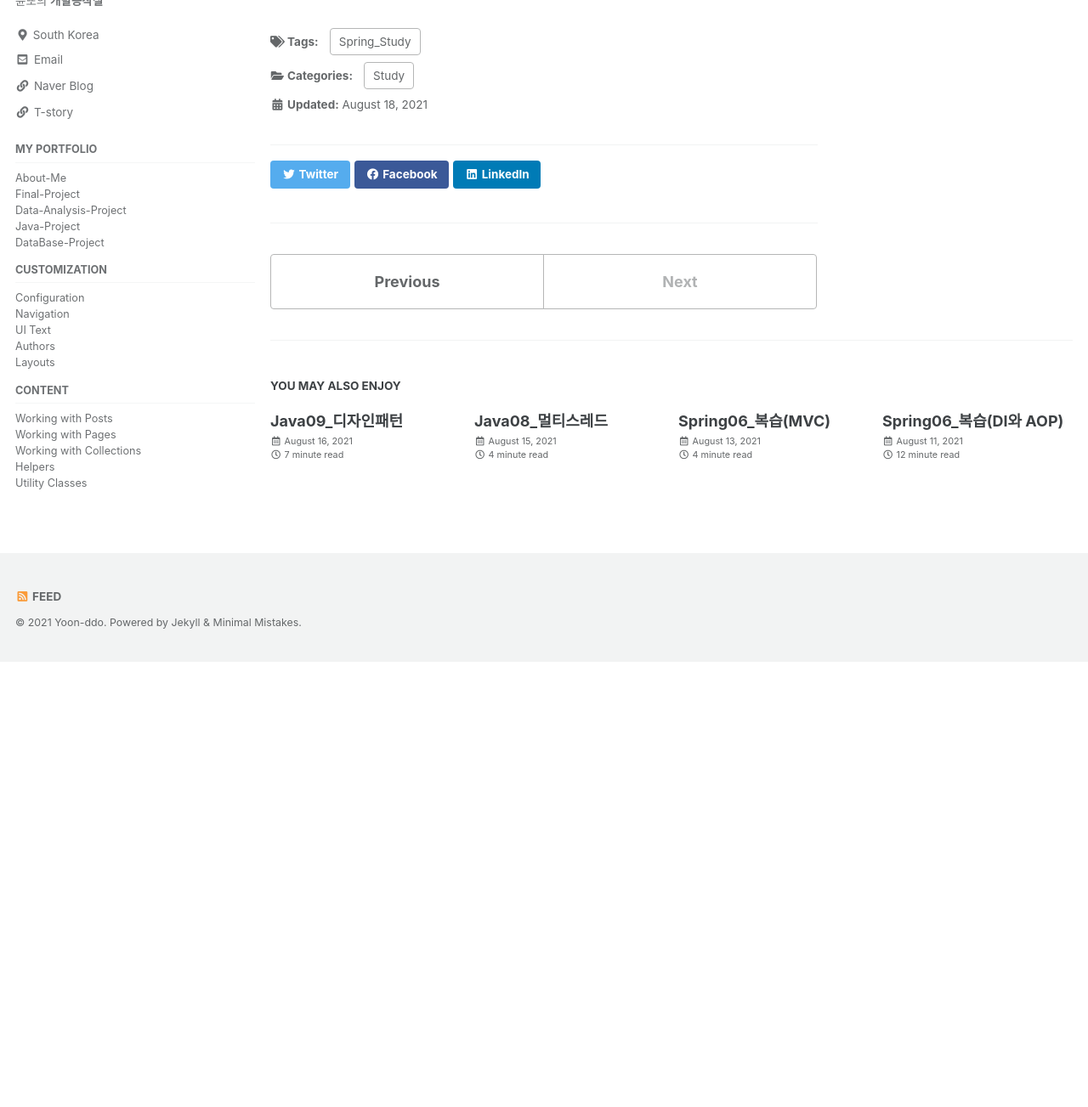
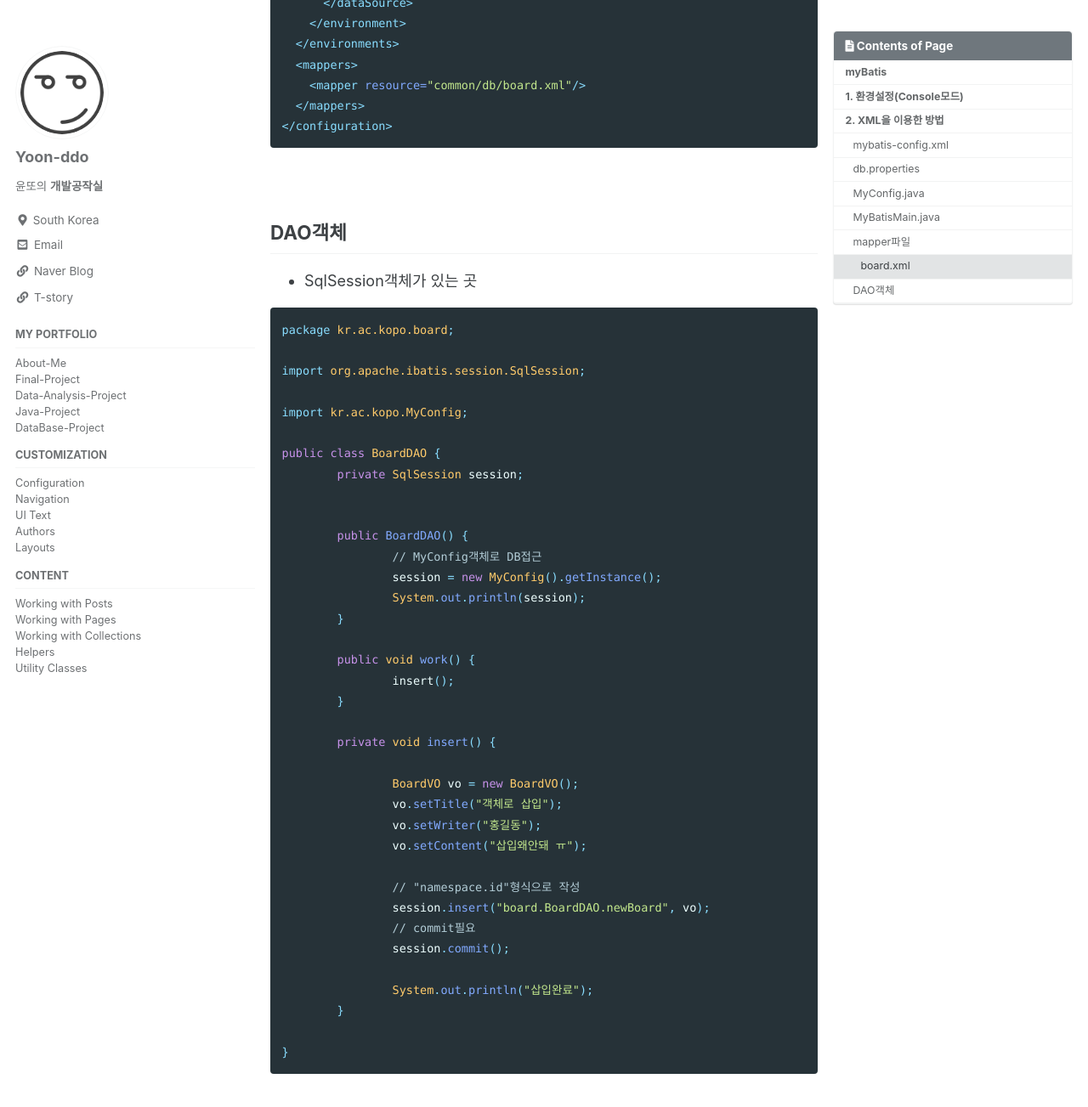
Before and after one commit to Yoon-ddo/Yoon-ddo.github.io, a Jekyll site: the page built from _posts/2021-08-18-Spring07_MyBatis.md, in a window 1280 px wide and 1400 px high, scrolled down 6237 px. Shown: the top 1303 px of the window at 85% size. Built offline with Jekyll 4.4.1, drawn with Linux system fonts in a browser that asks for light colours; cached includes are drawn as plain includes; before the commit the page ends 7016 px from its top, so only the background shows below that; some of the changed text lies outside the part shown.

Commit message:
Update 2021-08-18-Spring07_MyBatis.md

````diff
--- a/_posts/2021-08-18-Spring07_MyBatis.md
+++ b/_posts/2021-08-18-Spring07_MyBatis.md
@@ -163,10 +163,16 @@ public class MyBatisMain {
 * 실제 쿼리를 적용할 파일
 * 태그종류
   - select
+    + `resultType` : record와 관련
   - insert
   - update
   - delete
-* 구문을 구분하는 속성은 `id`속성이다.
+
+* 속성 종류
+  - 구문을 구분하는 속성은 `id`속성이다.
+  - `parameterType` : 객체로부터 날아온 객체의 type
+    + parameterType="kr.ac.kopo.board.BoardVO"
+    + 객체 링크확인
 
 ```xml
 <select id="selectAll">
@@ -189,14 +195,19 @@ public class MyBatisMain {
 
 ### board.xml
 * common.db패키지 생성 후 board.xml 파일 생성 (mapper파일을 관리하는 패키지)
+* sql문 뒤에 `;`는 쓰지 않는다.
 
 ```xml
 <?xml version="1.0" encoding="UTF-8"?>
 <!DOCTYPE mapper
   PUBLIC "-//mybatis.org//DTD Mapper 3.0//EN"
   "http://mybatis.org/dtd/mybatis-3-mapper.dtd">
-<mapper namespace="org.mybatis.example.BlogMapper">
-
+<mapper namespace="board.BoardDAO">
+<!-- kr.ac.kopo 생략된것. -->
+	<insert id="newBoard">
+		insert into t_board(no, title, writer, content)
+			values(seq_tboard_no.nextval, 'mybatis연습', 'hong', 'insert')
+	</insert>
 </mapper>
 ```
 
@@ -222,10 +233,54 @@ public class MyBatisMain {
       </dataSource>
     </environment>
   </environments>
-	<mappers>
+  <mappers>
     <mapper resource="common/db/board.xml"/>
   </mappers>
 </configuration>
+```
+
+<br>
+
+## DAO객체
+* SqlSession객체가 있는 곳
+
+```java
+package kr.ac.kopo.board;
+
+import org.apache.ibatis.session.SqlSession;
+
+import kr.ac.kopo.MyConfig;
+
+public class BoardDAO {
+	private SqlSession session;
+
+
+	public BoardDAO() {
+		// MyConfig객체로 DB접근
+		session = new MyConfig().getInstance();
+		System.out.println(session);
+	}
+
+	public void work() {
+		insert();
+	}
+
+	private void insert() {
+
+		BoardVO vo = new BoardVO();
+		vo.setTitle("객체로 삽입");
+		vo.setWriter("홍길동");
+		vo.setContent("삽입왜안돼 ㅠ");
+
+		// "namespace.id"형식으로 작성
+		session.insert("board.BoardDAO.newBoard", vo);
+		// commit필요
+		session.commit();
+
+		System.out.println("삽입완료");
+	}
+
+}
 ```
 
 
@@ -234,7 +289,4 @@ public class MyBatisMain {
 
 
 
-
-
-
 <br><br><br><br>
````
